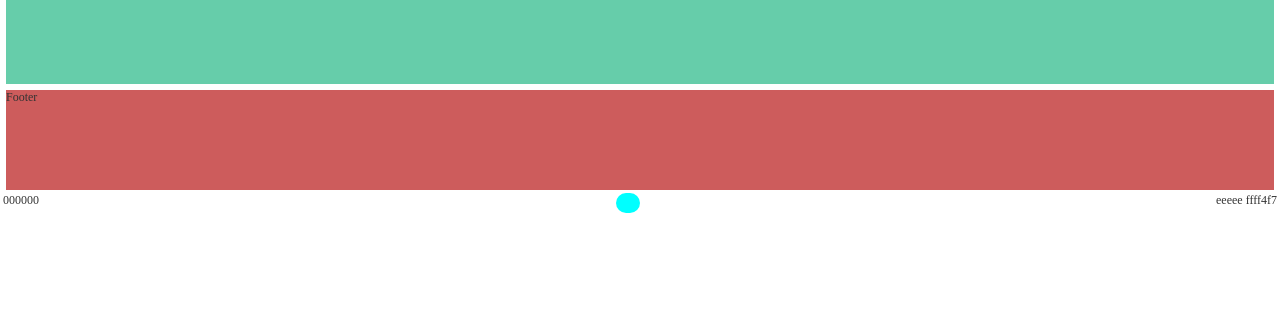
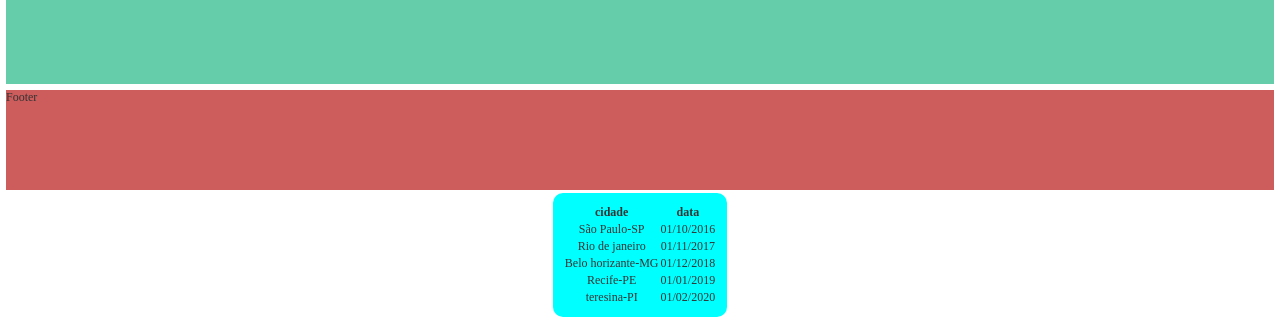
Before and after one commit to Edineusaa/meu-site, a plain HTML site: page index.html in a window 1280 px wide. Shown: the part 604-924 px from the top of the page. Before the commit the page ends 820 px from the top, so only its background shows below. Drawn offline with Linux system fonts and the light colour scheme.

Commit message:
Update index.html

```diff
--- a/index.html
+++ b/index.html
@@ -53,7 +53,34 @@
 
 	<!-- Importação do arquivo JavaScript. -->
 	<script type="text/javascript" src="assets/js/script.js"></script>
-	<table> 000000 </table>
-	<tr> eeeee </tr>
-	<td> ffff4f7 </td>
+<table>
+    <thead>
+        <tr>
+            <th>cidade</th>
+            <th>data</th>
+        </tr>
+    </thead>
+<tbody>
+    <tr>
+        <td>São Paulo-SP</td>
+        <td>01/10/2016</td>
+    </tr>
+    <tr>
+        <td>Rio de janeiro</td>
+        <td>01/11/2017</td>
+    </tr>
+    <tr>
+        <td>Belo horizante-MG</td>
+        <td>01/12/2018</td>
+    </tr>
+    <tr>
+        <td>Recife-PE</td>
+        <td>01/01/2019</td>
+    </tr>
+    <tr>
+        <td>teresina-PI</td>
+        <td>01/02/2020</td>
+    </tr>
+</tbody>
+</table>
 </body>
```
